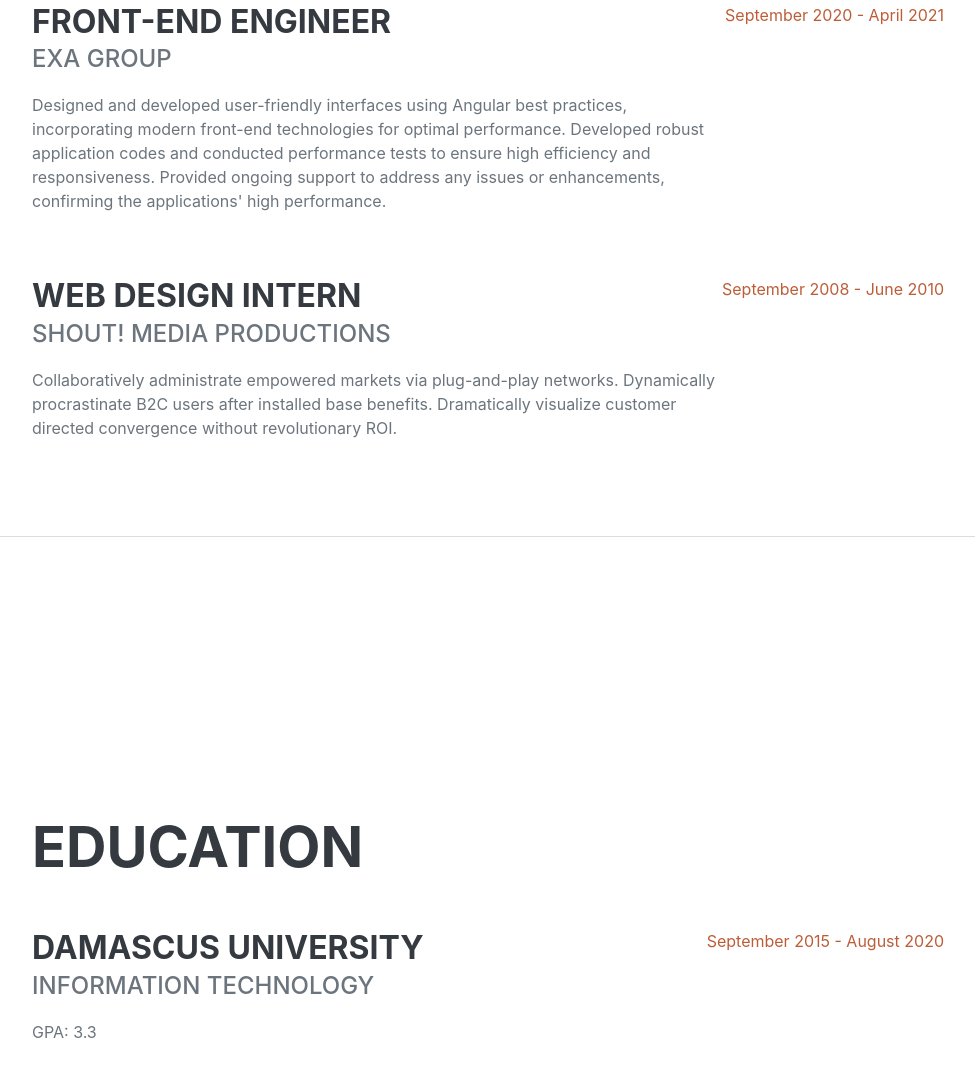
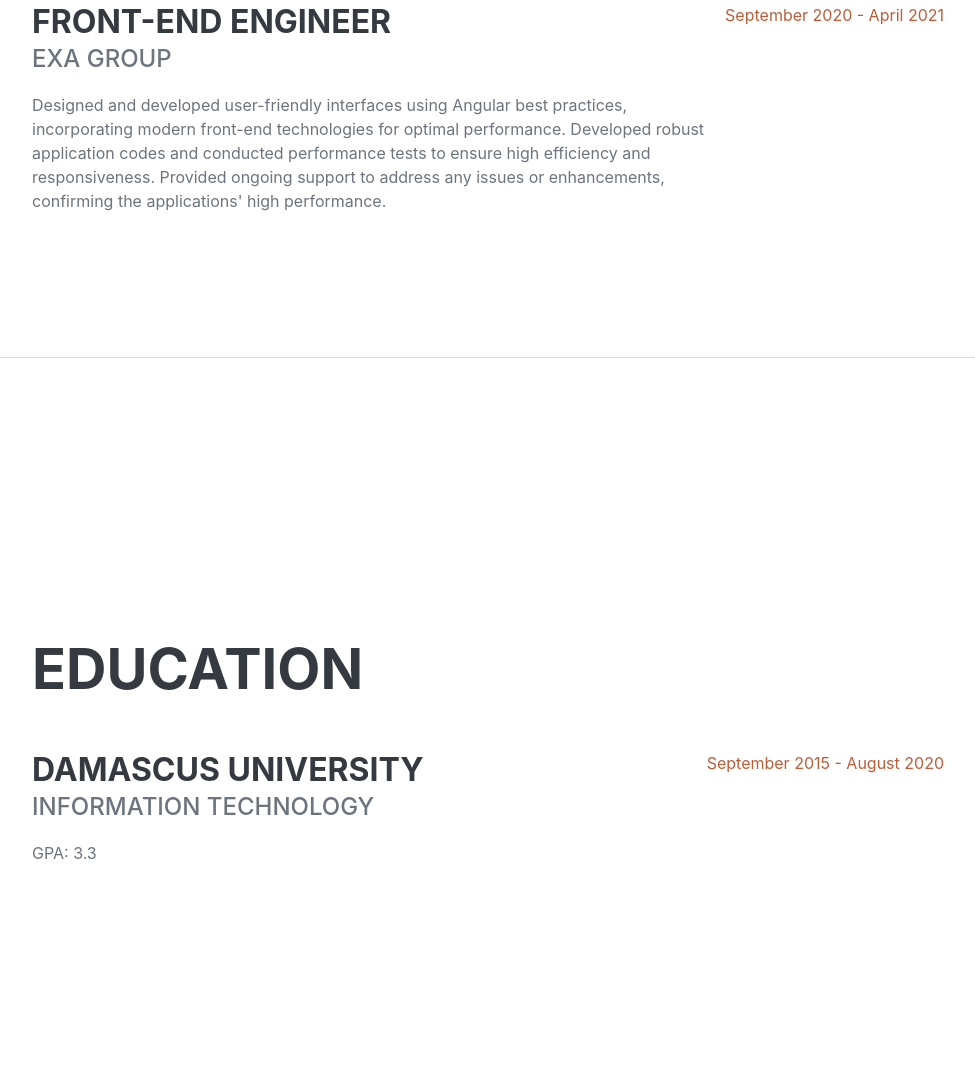
Before and after one commit to DianaAnka/my-portfolio, a plain HTML site: page index.html in a window 1280 px wide. Shown: the part 1758-2832 px from the top of the page, without its empty margins (288-1263 px from the left). Drawn offline with nearby package versions, Linux system fonts and the light colour scheme; a web font is replaced by a local one.

Commit message:
:fire: remove unused experience

```diff
--- a/index.html
+++ b/index.html
@@ -233,28 +233,6 @@
                             >
                         </div>
                     </div>
-                    <div
-                        class="d-flex flex-column flex-md-row justify-content-between"
-                    >
-                        <div class="flex-grow-1">
-                            <h3 class="mb-0">Web Design Intern</h3>
-                            <div class="subheading mb-3">
-                                Shout! Media Productions
-                            </div>
-                            <p>
-                                Collaboratively administrate empowered markets
-                                via plug-and-play networks. Dynamically
-                                procrastinate B2C users after installed base
-                                benefits. Dramatically visualize customer
-                                directed convergence without revolutionary ROI.
-                            </p>
-                        </div>
-                        <div class="flex-shrink-0">
-                            <span class="text-primary"
-                                >September 2008 - June 2010</span
-                            >
-                        </div>
-                    </div>
                 </div>
             </section>
             <hr class="m-0" />
```
